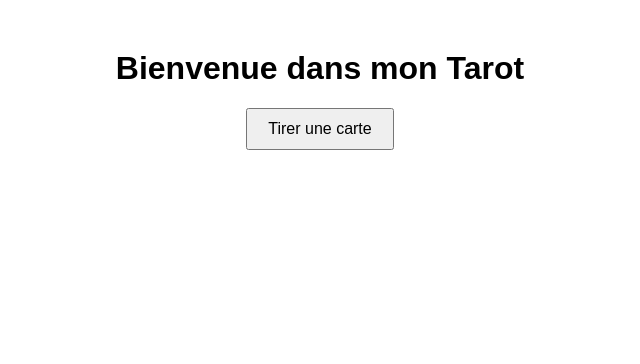
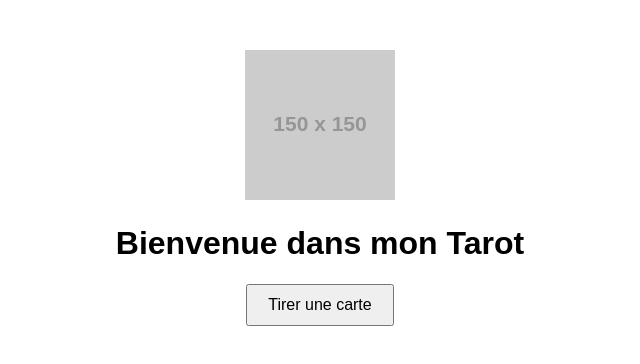
Before and after one commit to antinea2359/Tarot---retrouve-ton-essence-ciel---fb-app, a plain HTML site: page index.html in a window 1280 px wide. Shown: the whole page, without its empty margins (320-960 px from the left). Drawn offline with Linux system fonts and the light colour scheme; placeholder pictures from the web are drawn by us.

Commit message:
Update index.html

```diff
--- a/index.html
+++ b/index.html
@@ -9,6 +9,7 @@
   </style>
 </head>
 <body>
+  <img src="https://via.placeholder.com/150" alt="test">
   <h1>Bienvenue dans mon Tarot</h1>
   <button id="tirage">Tirer une carte</button>
   <p id="resultat"></p>
```
